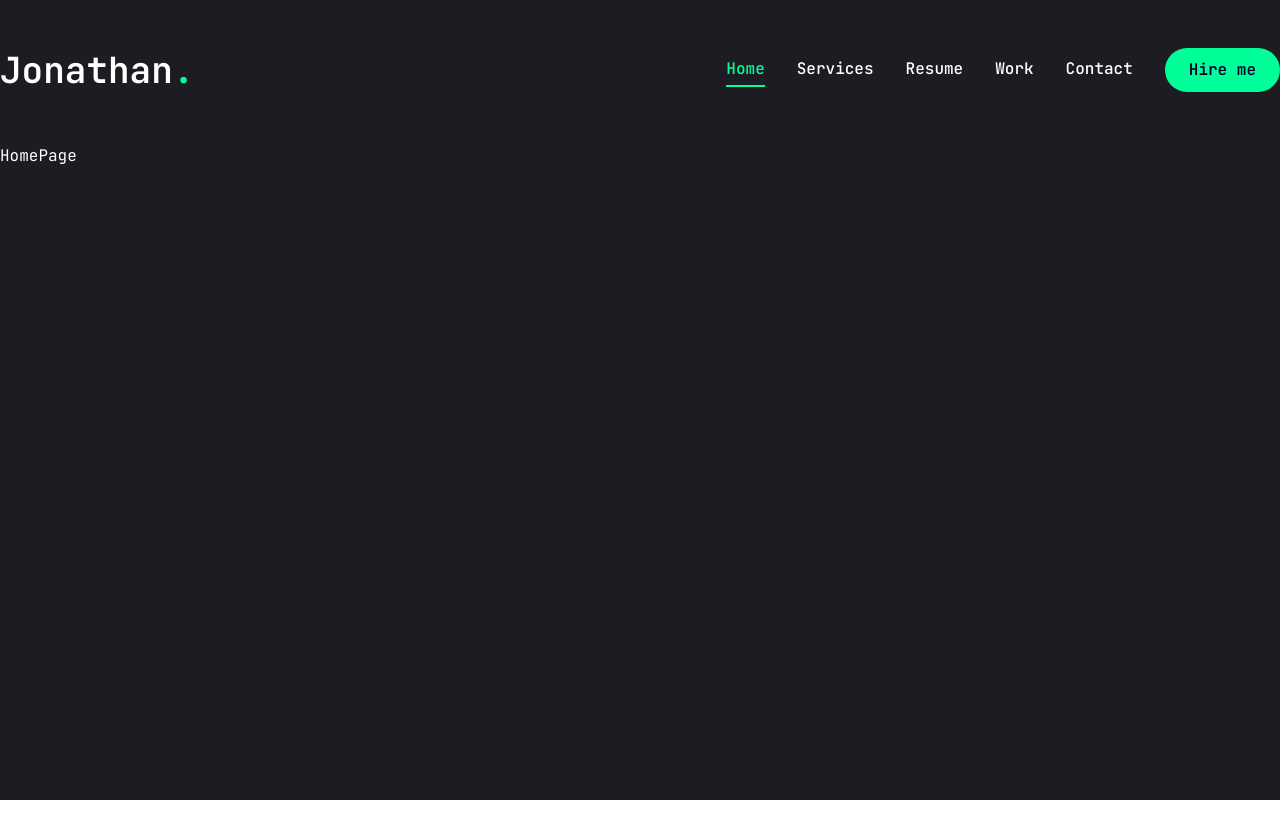
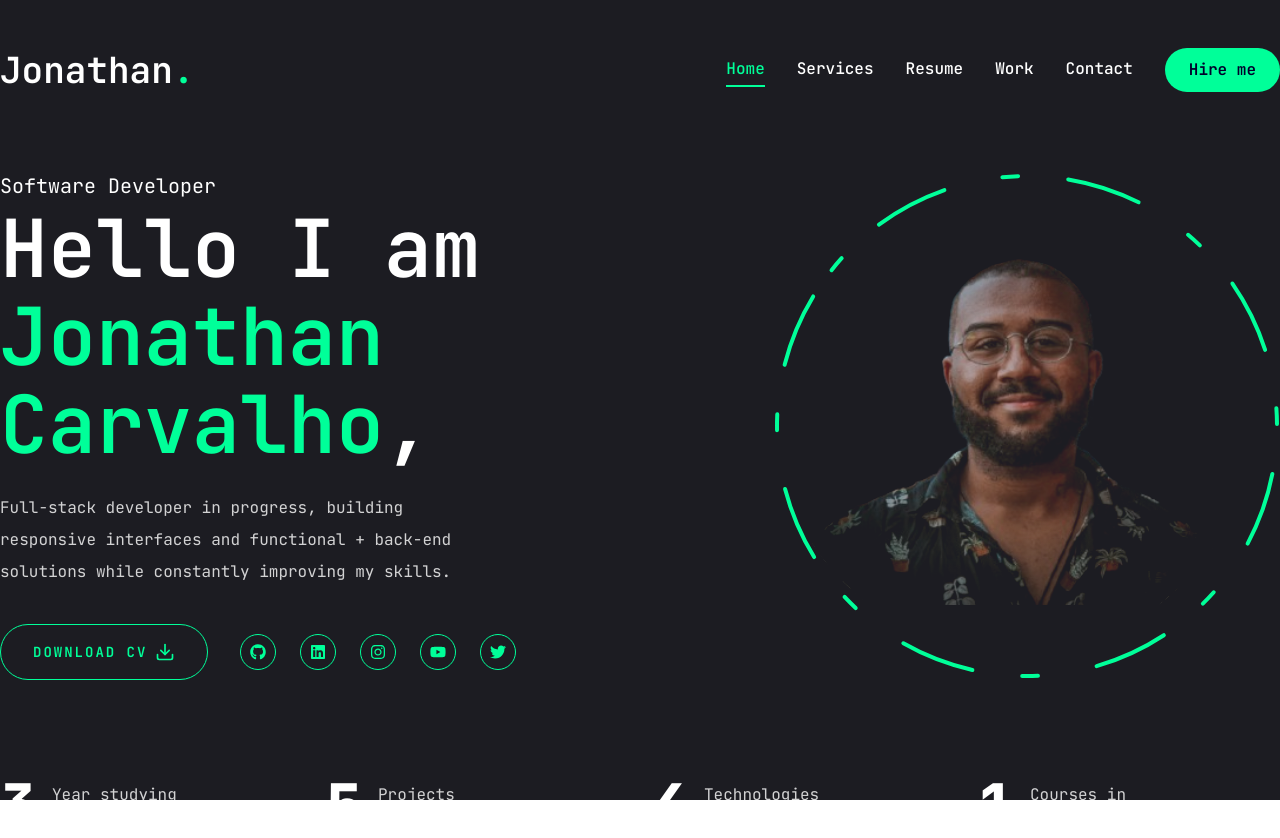
Before and after one commit to Dot010/personal-portfolio, a Next.js app: page / in a window 1280 px wide. Shown: the top 838 px of the page. Before the commit the page ends 800 px from the top, so only its background shows below. Built offline with nearby package versions, Linux system fonts and the light colour scheme.

Commit message:
feat: implement homepage layout with responsive design, social links, and statistics

```diff
--- a/app/globals.css
+++ b/app/globals.css
@@ -21,8 +21,18 @@
 
 @layer base {
   body {
+
     background: var(--color-background);
     color: var(--color-foreground);
     @apply leading-loose antialiased;
   }
+  .h1 {
+    @apply text-[48px] xl:text-[80px] leading-[1.1] font-semibold;
+  }
+   .h2 {
+    @apply text-[36px] xl:text-[80px] leading-[1.1] font-semibold;
+  }
+   .h3 {
+    @apply text-[20px] xl:text-[24px] leading-[1.1] font-semibold;
+  }
 }
--- a/app/page.tsx
+++ b/app/page.tsx
@@ -1,9 +1,55 @@
+import { Button } from "@/components/ui/button";
+import { FiDownload } from "react-icons/fi"
 
-export default function Home() {
-  return <main> HomePage
+// components
 
+import Social from "@/components/Social";
+import Photo from "@/components/ui/Photo";
+import Stats from "@/components/Stats";
 
-  </main>;
+const Home = () => {
+  return (
+    <section className="h-full">
+      <div className="container mx-auto h-full">
+        <div className="flex flex-col xl:flex-row items-center justify-between
+        xl:pt-8 xl:pb-24" >
+          {/* text */}
+          <div className="text-center xl:text-left order-2 xl:order-0">
+            <span className="text-xl">Software Developer</span>
+            <h1 className="h1 mb-6">
+              Hello I am <br /> <span className="text-accent">Jonathan Carvalho</span>,
+            </h1>
+            <p className="max-w-125 mb-9 text-white/80">
+              Full-stack developer in progress,
+              building responsive interfaces and functional +
+              back-end solutions while constantly improving my skills.
+            </p>
+            {/* buttons and socials */}
+            <div className="flex flex-col xl:flex-row items-center gap-8">
+              <Button
+                variant="link"
+                size="lg"
+                className="uppercase flex items-center gap-2"
+              >
+                <span>Download CV</span>
+                <FiDownload className="text-xl" />
+              </Button>
+              <div className="mb-8 xl:mb-0">
+                <Social containerStyles="flex gap-6" iconStyles=" w-9 h-9 border
+                border-accent rounded-full flex justify-center items-center
+                text-accent text-base hover:bg-accent hover:text-primary hover:transitonal-all duration-500" />
+              </div>
+            </div>
+          </div>
+          {/* photo */}
+          <div className="order-1 xl:order-0 mb-8 xl:mb-0">
 
-
-}
+            <Photo />
+          </div>
+        </div>
+      </div>
+      <Stats />
+    </section>
+  );
+};
+export default Home
--- /dev/null
+++ b/components/Social.tsx
@@ -0,0 +1,30 @@
+import Link from "next/link";
+
+import { FaGithub, FaLinkedin, FaInstagram, FaYoutube, FaTwitter } from "react-icons/fa";
+
+const social = [
+    { icon: <FaGithub />, path: ""},
+    { icon: <FaLinkedin />, path: ""},
+    { icon: <FaInstagram />, path: ""},
+    { icon: <FaYoutube />, path : ""},
+    { icon: <FaTwitter />, path : ""},
+
+]
+
+type SocialProps = {
+    containerStyles: string,
+    iconStyles: string
+};
+const Social = ({containerStyles, iconStyles}: SocialProps) => {
+    return <div className={containerStyles}>
+        {social.map((item, index) => {
+            return <Link key={index} href={item.path} className={iconStyles}>
+                {item.icon}
+            </Link>
+        })}
+
+    </div>
+
+}
+
+export default Social
--- /dev/null
+++ b/components/Stats.tsx
@@ -0,0 +1,46 @@
+"use client";
+
+import CountUp from "react-countup";
+
+type Stat = {
+  num: number;
+  text: string;
+};
+const stats : Stat[] =
+    [
+  { num: 3, text: "Year studying programming" },
+  { num: 5, text: "Projects completed" },
+  { num: 4, text: "Technologies learned" },
+{ num: 1, text: "Courses in progress" }
+]
+
+
+
+
+const Stats = () => {
+    return <section className="pt-4 pb-12 xl:pt-0 xl:pb-0">
+        <div className="container mx-auto">
+            <div className="flex flex-wrap gap-6 max-w-[80vw] mx-auto xl:max-w-none">
+                {stats.map((item, index )=> {
+                    return (
+                        <div
+                            className="flex-1 flex gap-4 items-center justify-center xl:justify-start"
+                            key={index}>
+                            <CountUp
+                                end={item.num}
+                                duration={5}
+                                delay={2}
+                                className="text-4xl xl:text-6xl
+                        font-extrabold" />
+                            <p className={`${item.text.length < 15 ? "max-w-25" : "max-w-37.5"}
+                                leading-snug text-white/80`}>
+                                {item.text}</p>
+                        </div>
+                    )
+                })}
+</div>
+        </div>
+    </section>
+}
+
+export default Stats
--- /dev/null
+++ b/components/ui/Photo.tsx
@@ -0,0 +1,87 @@
+
+"use client";
+
+import { motion } from "framer-motion"
+import Image from "next/image"
+
+const Photo = () => {
+    return (
+
+    <div className="w-full h-full relative">
+            <motion.div initial={{ opacity: 0 }}
+                animate={{
+                opacity: 1,
+                    transition:
+                    {
+                        delay: 2,
+                        duration: 0.4,
+                        ease: "easeIn"
+                    }
+         }}>
+                <motion.div
+                    initial={{ opacity: 0 }}
+                animate={{
+                opacity: 1,
+                    transition:
+                    {
+                        delay: 2.4,
+                        duration: 0.4,
+                        ease: "easeInOut"
+                    }
+                    }}
+
+                    className="absolute w-74.5 aspect-square xl:w-120 mix-blend-lighten rounded-full overflow-hidden">
+                    <Image
+                        src="/assets/CVPhoto.png"
+                        priority quality={100}
+                        fill
+                        alt=""
+                        className="object-cover  brightness-85"
+                         style={{ objectPosition: "30% 0%", transform: "translateY(-10%)" }}
+
+                    />
+     <div
+  className="absolute inset-0 rounded-full"
+  style={{
+    background: "radial-gradient(circle, transparent 30%, rgba(0,0,0,0.4) 55%, rgba(0,0,0,0.85) 70%, #1a1a1a 100%)"
+  }}
+/>
+
+            </motion.div>
+
+                <motion.svg
+                    className="w-75 xl:w-126.5 h-75 xl:h-126.5"
+                    fill="transparent"
+                    viewBox="0 0 506 506"
+                    xmlns="http://www.w3.org/2000/svg"
+                >
+                    <motion.circle
+                        cx="253"
+                        cy="253"
+                        r="250"
+                        stroke="#00ff99"
+                        strokeWidth="4"
+                        strokeLinecap="round"
+                        strokeLinejoin="round"
+                        initial={{ strokeDasharray: "24 10 0 0" }}
+                        animate={{
+                            strokeDasharray: ["15 120 25 25", "16 25 92 72", "4 250 22 22"],
+                            rotate: [120, 360 ]
+                        }}
+                        transition={{
+                            duration: 20,
+                            repeat: Infinity,
+                            repeatType: "reverse",
+                        }}
+
+
+
+                    />
+
+                </motion.svg>
+        </motion.div>
+    </div>
+    )
+}
+
+export default Photo
--- a/components/ui/button.tsx
+++ b/components/ui/button.tsx
@@ -12,8 +12,9 @@ const buttonVariants = cva(
         default: "bg-accent text-primary hover:bg-accent-hover",
         primary: "bg-primary text-white",
         outline:
-          "border border-accent bg-transparent text-accent hover: bg-accent hover:text-primary",
+          "border border-accent bg-transparent text-accent hover:bg-accent hover:text-primary",
         ghost: "bg-transparent hover:bg-accent/20 text-accent",
+        link: "border border-accentbg-transparent hover:bg-accent/20 text-accent underline-offset-4 no-underline",
 
 
       },
--- a/package.json
+++ b/package.json
@@ -17,6 +17,7 @@
     "next": "16.1.6",
     "radix-ui": "^1.4.3",
     "react": "19.2.3",
+    "react-countup": "^6.5.3",
     "react-dom": "19.2.3",
     "react-icons": "^5.6.0",
     "shadcn": "^4.0.8",
```
Also changed, not shown: public/assets/CvPhoto.png (added), 1 other file (tests, documents, lock files or other folders).
